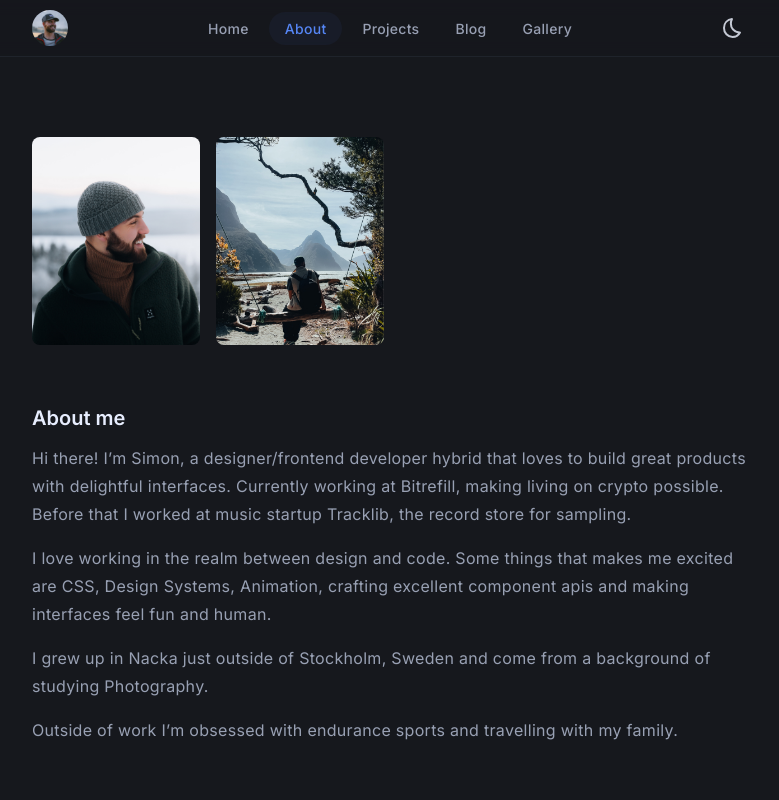
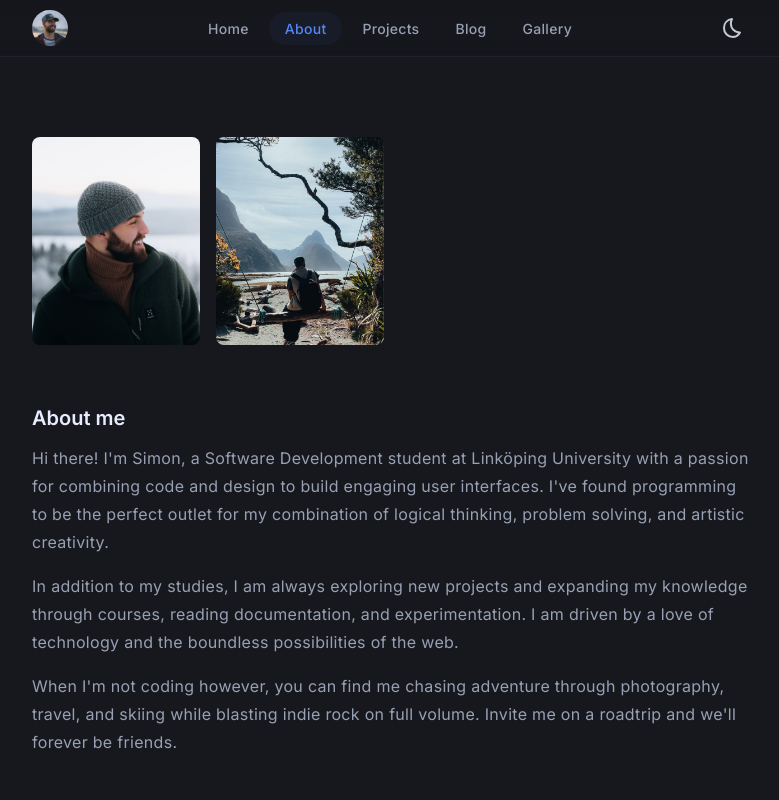
Before and after one commit to simstrom/snystrom.com, a Next.js app: page /about in a window 1280 px wide. Shown: the top 800 px of the page, without its empty margins (248-1027 px from the left). Built offline with nearby package versions, Linux system fonts and the light colour scheme.

Commit message:
sitewide copywriting

```diff
--- a/components/Container.jsx
+++ b/components/Container.jsx
@@ -30,7 +30,7 @@ export default function Container(props) {
 				{meta.date && <meta property="article:published_time" content={meta.date} />}
 			</Head>
 
-			<main className="pt-14 md:pt-20 pb-14 md:pb-20 flex flex-col gap-20 md:gap-28 max-w-3xl mx-auto w-full px-4 md:px-6">
+			<main className="pt-14 md:pt-20 pb-14 md:pb-20 flex flex-col gap-20 md:gap-28 max-w-3xl mx-auto w-full px-6">
 				{children}
 			</main>
 		</>
--- a/components/LikeButton.jsx
+++ b/components/LikeButton.jsx
@@ -13,7 +13,7 @@ export default function LikeButton({ slug, likes, setLikes }) {
 		setToStorage(slug, true);
 		setLiked(true);
 		setLikes((prev) => prev + 1);
-		await fetch(`${process.env.NEXT_PUBLIC_BASE_URL}/api/likes/${slug}`, {
+		await fetch(`${process.env.NEXT_PUBLIC_VERCEL_URL}/api/likes/${slug}`, {
 			method: 'POST',
 		});
 	};
--- a/pages/about.js
+++ b/pages/about.js
@@ -42,21 +42,21 @@ export default function About() {
 					<h1 className="text-lg sm:text-xl mb-2">About me</h1>
 					<div className="flex flex-col gap-4 text-base text-secondary">
 						<p>
-							Hi there! I’m Simon, a designer/frontend developer hybrid that loves to build great
-							products with delightful interfaces. Currently working at Bitrefill, making living on
-							crypto possible. Before that I worked at music startup Tracklib, the record store for
-							sampling.
+							Hi there! I&apos;m Simon, a Software Development student at Linköping University with
+							a passion for combining code and design to build engaging user interfaces. I&apos;ve
+							found programming to be the perfect outlet for my combination of logical thinking,
+							problem solving, and artistic creativity.{' '}
 						</p>
 						<p>
-							I love working in the realm between design and code. Some things that makes me excited
-							are CSS, Design Systems, Animation, crafting excellent component apis and making
-							interfaces feel fun and human.
+							In addition to my studies, I am always exploring new projects and expanding my
+							knowledge through courses, reading documentation, and experimentation. I am driven by
+							a love of technology and the boundless possibilities of the web.
 						</p>
 						<p>
-							I grew up in Nacka just outside of Stockholm, Sweden and come from a background of
-							studying Photography.
+							When I&apos;m not coding however, you can find me chasing adventure through
+							photography, travel, and skiing while blasting indie rock on full volume. Invite me on
+							a roadtrip and we&apos;ll forever be friends.
 						</p>
-						<p>Outside of work I’m obsessed with endurance sports and travelling with my family.</p>
 					</div>
 				</article>
 				<section>
--- a/pages/blog.js
+++ b/pages/blog.js
@@ -18,7 +18,7 @@ export default function Blog({ articles, interactions }) {
 				<div>
 					<h1 className="text-4xl animate-in">Blog</h1>
 					<p className="text-base text-secondary mb-8 animate-in animation-delay-1">
-						This is where I share my writings on programming, tutorials, and my experiences.
+						This is where I share my thoughts and experiences on all things code and design.
 					</p>
 					<div className="relative mb-2 animate-in animation-delay-2">
 						<input
@@ -68,7 +68,7 @@ export async function getStaticProps() {
 		article.fields.readingTime = readingTime(article.fields.body).text;
 	}
 
-	const interactions = await fetcher(`${process.env.NEXT_PUBLIC_BASE_URL}/api/views`);
+	const interactions = await fetcher(`${process.env.NEXT_PUBLIC_VERCEL_URL}/api/views`);
 
 	return {
 		props: {
--- a/pages/blog/[slug].js
+++ b/pages/blog/[slug].js
@@ -81,10 +81,8 @@ export async function getStaticProps({ params }) {
 	const content = await serialize(article.fields.body);
 
 	const interactions = await fetcher(
-		`${process.env.NEXT_PUBLIC_BASE_URL}/api/views/${params.slug}`
+		`${process.env.NEXT_PUBLIC_VERCEL_URL}/api/views/${params.slug}`
 	);
-
-	// Fetch likes here...
 
 	return {
 		props: {
--- a/pages/gallery.js
+++ b/pages/gallery.js
@@ -109,7 +109,8 @@ export default function Gallery() {
 					</div>
 					<div className="sm:grid grid-cols-3 animate-in animation-delay-1">
 						<p className="text-base text-secondary col-span-2">
-							This is where I share my writings on programming, tutorials, and my experiences.
+							Welcome to my travel photography showcase. Here you&apos;ll find my favorite images
+							captured during my journeys.
 						</p>
 					</div>
 				</div>
@@ -151,11 +152,10 @@ export default function Gallery() {
 								<motion.div
 									layout
 									key={destination.title}
-									initial={{ opacity: 0, x: -20 }}
-									exit={{ opacity: 0, x: -20 }}
+									initial={{ opacity: 0 }}
+									exit={{ opacity: 0 }}
 									animate={{
 										opacity: 1,
-										x: 0,
 									}}
 									transition={{ duration: 0.3 }}
 								>
--- a/pages/index.js
+++ b/pages/index.js
@@ -16,8 +16,8 @@ import InView from '../lib/InView';
 import hero from '../public/images/hero.jpg';
 
 const skills = {
-	technologies: ['JavaScript', 'Java', 'React', 'SQL', 'Node.js', 'MongoDB'],
-	tools: ['Git', 'Figma'],
+	technologies: ['React', 'Java', 'JavaScript', 'SQL', 'Node.js', 'MongoDB', 'Express', 'Tailwind'],
+	tools: ['Git', 'Figma', 'Trello', 'Notion'],
 };
 const gradients = [
 	{ from: 'from-emerald-400', to: 'to-blue-400' },
@@ -29,14 +29,14 @@ export default function Home({ featuredProjects, articles }) {
 	return (
 		<Container>
 			<section className="flex flex-col sm:grid grid-cols-5 gap-10 items-center sm:h-96">
-				<div className="order-2 sm:order-1 flex flex-col gap-1 sm:col-span-3">
-					<span className="text-2xl text-brand animate-in">👋🏼 Hi there, my name is</span>
-					<h1 className="text-4xl max-[440px]:text-3xl leading-normal animate-in animation-delay-1">
-						Simon Nyström.
-					</h1>
-					<h2 className="text-xl max-[440px]:text-3xl text-secondary font-medium animate-in animation-delay-2">
-						I’m currently pursuing a Bachelor’s Degree in Systems Development while spending my
-						spare time self-teaching web development.
+				<div className="text-center sm:text-left order-2 sm:order-1 flex flex-col gap-1 sm:col-span-3">
+					<span className="text-2xl max-[440px]:text-xl text-brand animate-in">
+						👋🏼 Hi there, my name is
+					</span>
+					<h1 className="text-4xl leading-normal animate-in animation-delay-1">Simon Nyström.</h1>
+					<h2 className=" text-base mt-4 sm:text-xl sm:font-medium sm:mt-0 text-secondary animate-in animation-delay-2">
+						I&apos;m a Software Developer Student with a passion for combining code and design to
+						build engaging user interfaces.
 					</h2>
 				</div>
 				<div className="order-1 sm:order-2 sm:col-span-2 w-60 sm:w-full animate-in">
@@ -59,17 +59,15 @@ export default function Home({ featuredProjects, articles }) {
 
 				<div className="flex flex-col gap-8 sm:grid md:gap-10 grid-cols-3">
 					<div className="col-span-2">
-						<p className="text-secondary text-base mb-2">
-							I’m currently pursuing a Bachelor’s Degree in Systems Development while spending my
-							spare time self-teaching web development. I have become somewhat obsessed in embracing
-							new technologies and building things with code.
-						</p>
 						<p className="text-secondary text-base">
-							Ever since my early days I’ve taken an interest in the world of digital creations.
-							However, I didn’t grasp the opportunities and the potential of learning how to code
-							until I met a Software Engineer while travelling in Indonesia. He told me about the
-							profession and the things he had created. As someone who has an itch for solving
-							problems and unleashing creativity, I was hooked.
+							Welcome to my digital playground! I&apos;m currently pursuing a degree in Software
+							Development, but that hasn&apos;t stopped me from devoting my free time to improving
+							my expertise in web development. I have always found myself drawn to more artistic
+							endeavours such as design and photography. However, when I first entered the world of
+							programming I discovered an outlet to combine my problem solving skills with the
+							unleashing of creativity. Needless to say, something just clicked. This portfolio is a
+							reflection of my ongoing journey where I highlight projects I&apos;ve built and share
+							insights on lessons learned. So, grab a cup of coffee and let&apos;s go!
 						</p>
 					</div>
 					<LinkArrow text="Get to Know me More" href="/about" sm />
@@ -140,9 +138,9 @@ export default function Home({ featuredProjects, articles }) {
 					</SectionHeader>
 					<div className="flex flex-col gap-8 ">
 						<p className="text-secondary text-base mb-2">
-							I’m currently pursuing a Bachelor’s Degree in Systems Development while spending my
-							spare time self-teaching web development. I have become somewhat obsessed in embracing
-							new technologies and building things with code.
+							When I&apos;m not behind the computer writing code, you&apos;ll find me on the hunt
+							for my next adventure. Over the years, I&apos;ve captured countless memories from my
+							travels all around the world. Take a look and see for yourself!
 						</p>
 
 						<Carousel />
--- a/pages/projects.js
+++ b/pages/projects.js
@@ -17,8 +17,8 @@ export default function Projects({ projects }) {
 				<div className="mb-4">
 					<h1 className="text-4xl animate-in">All Projects</h1>
 					<p className="text-base text-secondary animate-in animation-delay-1">
-						I love building projects and practice my engineering skills. Here&apos;s an archive of
-						things that I&apos;ve worked on.
+						I&apos;m constantly striving to elevate my development skills through new and engaging
+						projects. Here&apos;s a selection of things I&apos;ve worked on.
 					</p>
 
 					<div className="flex gap-2 justify-end animate-in animation-delay-2">
```
